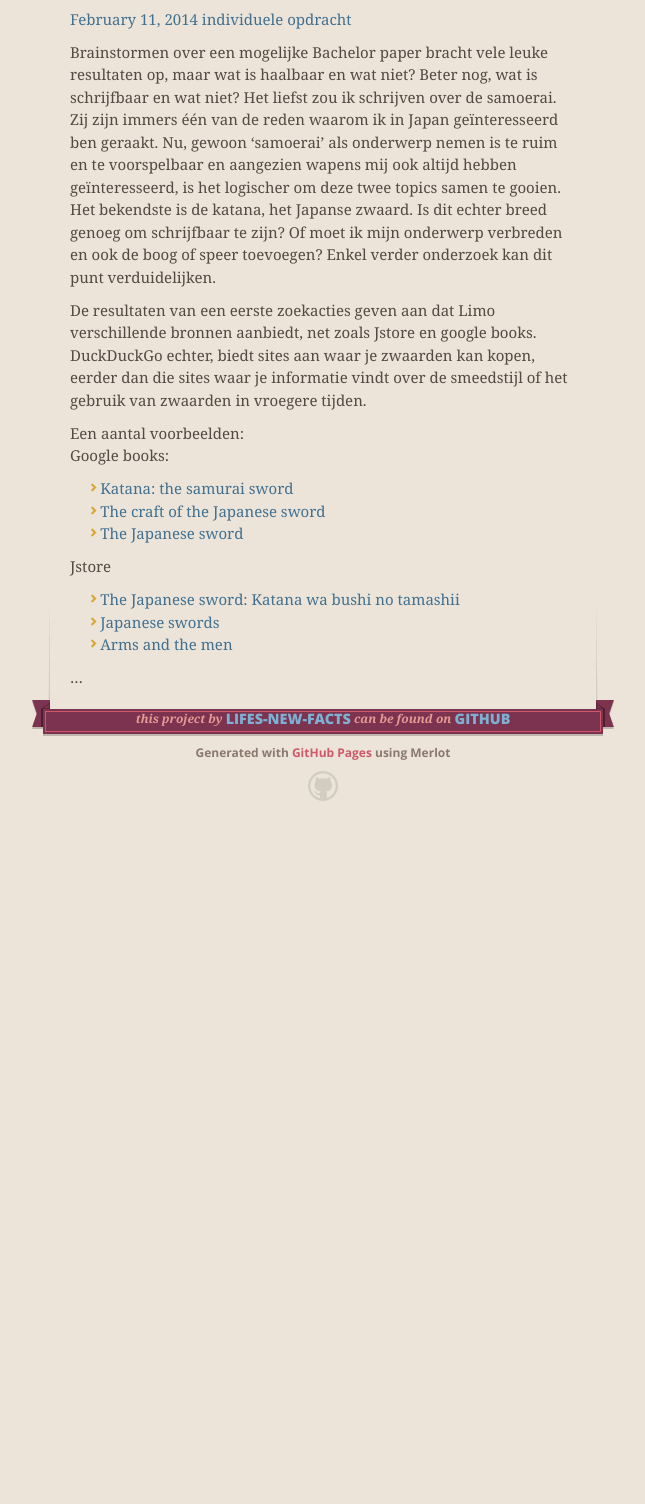
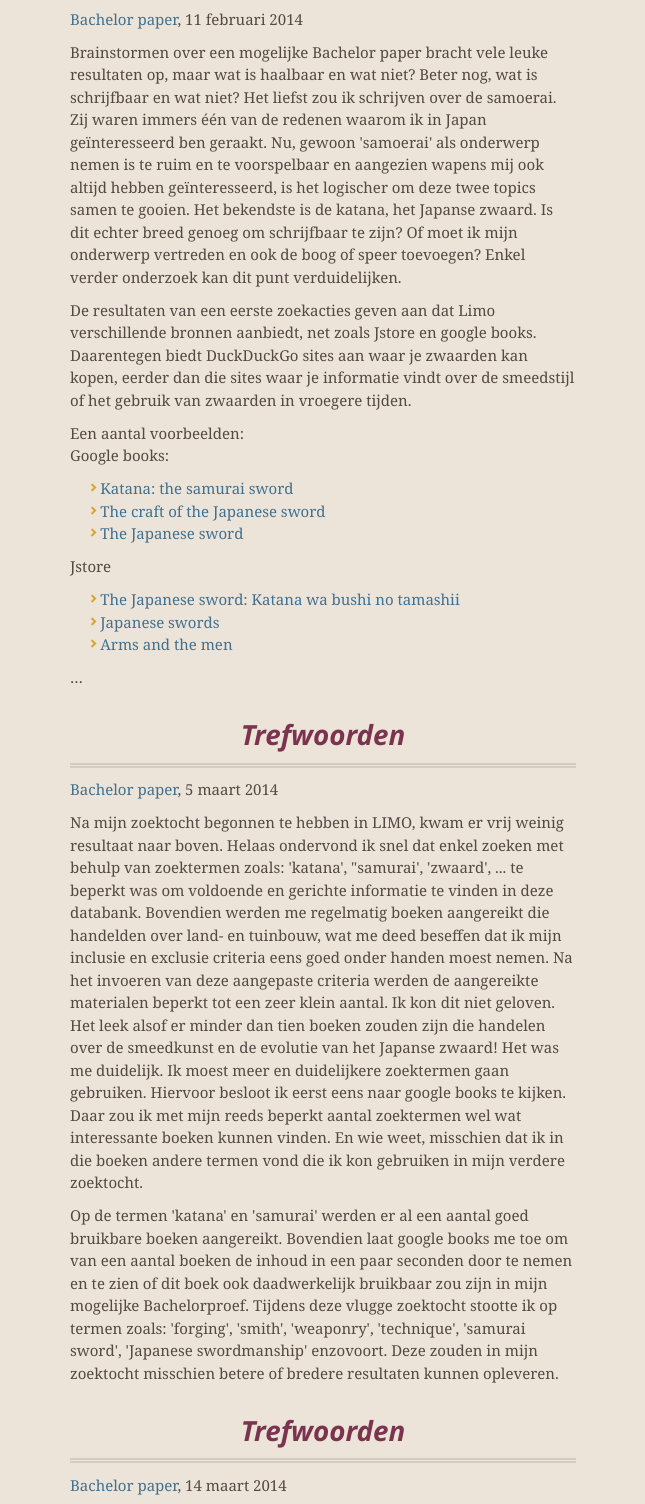
Before and after one commit to lifes-new-facts/Bachelorpaperofniet, a plain HTML site: page index.html in a window 1280 px wide. Shown: the part 390-1894 px from the top of the page, without its empty margins (317-962 px from the left). Before the commit the page ends 1231 px from the top, so only its background shows below. Drawn offline with nearby package versions, Linux system fonts and the light colour scheme.

```diff
--- a/index.html
+++ b/index.html
@@ -51,30 +51,50 @@
 <h1>
 <a name="bachelor-paper-of-niet" class="anchor" href="#bachelor-paper-of-niet"><span class="octicon octicon-link"></span></a>Bachelor Paper of niet?</h1>
 
-<p><a href="http://jana88.github.io/11februari2014/" title="Permalink to Bachelor Paper of niet?" rel="bookmark">February 11, 2014</a>
-<a href="http://Jana88.github.io/individueleopdracht" title="Permalink to Bachelor Paper of niet?" rel="bookmark">individuele opdracht</a></p>
+<p><a href="http://lifes-new-facts.github.io/Bachelorpaperofniet/" title="Bachelor paper" rel="bookmark">Bachelor paper</a>, 11 februari 2014</p>
 
-<p></p><div>
-          <p>Brainstormen over een mogelijke Bachelor paper bracht vele leuke resultaten op, maar wat is haalbaar en wat niet? Beter nog, wat is schrijfbaar en wat niet? Het liefst zou ik schrijven over de samoerai. Zij zijn immers één van de reden waarom ik in Japan geïnteresseerd ben geraakt. Nu, gewoon ‘samoerai’ als onderwerp nemen is te ruim en te voorspelbaar en aangezien wapens mij ook altijd hebben geïnteresseerd, is het logischer om deze twee topics samen te gooien. Het bekendste is de katana, het Japanse zwaard. Is dit echter breed genoeg om schrijfbaar te zijn? Of moet ik mijn onderwerp verbreden en ook de boog of speer toevoegen? Enkel verder onderzoek kan dit punt verduidelijken.</p>
-
-<p>De resultaten van een eerste zoekacties geven aan dat  Limo verschillende bronnen aanbiedt, net zoals Jstore en google books.  DuckDuckGo  echter, biedt sites aan waar je zwaarden kan kopen, eerder dan die sites waar je informatie vindt over de smeedstijl of het gebruik van zwaarden in vroegere tijden.</p>
-
+<div>
+          <p>Brainstormen over een mogelijke Bachelor paper bracht vele leuke resultaten op, maar wat is haalbaar en wat niet? Beter nog, wat is schrijfbaar en wat niet? Het liefst zou ik schrijven over de samoerai. Zij waren immers één van de redenen waarom ik in Japan geïnteresseerd ben geraakt. Nu, gewoon 'samoerai' als onderwerp nemen is te ruim en te voorspelbaar en aangezien wapens mij ook altijd hebben geïnteresseerd, is het logischer om deze twee topics samen te gooien. Het bekendste is de katana, het Japanse zwaard. Is dit echter breed genoeg om schrijfbaar te zijn? Of moet ik mijn onderwerp vertreden en ook de boog of speer toevoegen? Enkel verder onderzoek kan dit punt verduidelijken.</p>
+<p>De resultaten van een eerste zoekacties geven aan dat Limo verschillende bronnen aanbiedt, net zoals Jstore en google books. Daarentegen biedt DuckDuckGo sites aan waar je zwaarden kan kopen, eerder dan die sites waar je informatie vindt over de smeedstijl of het gebruik van zwaarden in vroegere tijden.</p>
 <p>Een aantal voorbeelden:<br>
 Google books:</p>
-
 <ul>
 <li><a title="Katana: the samurai sword" href="http://books.google.be/books?id=rAFTe6JUEkQC&amp;printsec=frontcover&amp;dq=Samurai&amp;hl=nl&amp;sa=X&amp;ei=dvkEU-bjKpHb7Abgk4DQCA&amp;ved=0CFsQ6AEwBA#v=onepage&amp;q=Samurai&amp;f=false" target="_blank">Katana: the samurai sword</a></li>
 <li><a title="The craft of the Japanese sword" href="http://books.google.be/books?id=CGZPvLkmP3IC&amp;printsec=frontcover&amp;dq=japanese+sword&amp;hl=nl&amp;sa=X&amp;ei=LPoEU6SYCeKv7AbT7YDoCw&amp;ved=0CEEQ6AEwAA#v=onepage&amp;q=japanese%20sword&amp;f=false" target="_blank">The craft of the Japanese sword</a></li>
 <li><a title="The Japanese sword" href="http://books.google.be/books?id=vFS2iT8QjqEC&amp;pg=PA12&amp;dq=katana&amp;hl=nl&amp;source=gbs_toc_r&amp;cad=3#v=onepage&amp;q=sword&amp;f=false" target="_blank">The Japanese sword</a></li>
 </ul>
 <p>Jstore</p>
-
 <ul>
 <li><a href="http://www.jstor.org/stable/10.2307/4423299?Search=yes&amp;resultItemClick=true&amp;searchText=katana&amp;searchUri=%2Faction%2FdoBasicSearch%3FQuery%3Dkatana%26amp%3BSearch%3DSearch%26amp%3Bgw%3Djtx%26amp%3Bprq%3D%2528%2528samoerai%2529%2BAND%2B%2528katana%2529%2529%26amp%3Bhp%3D25%26amp%3Bacc%3Don%26amp%3Baori%3Da%26amp%3Bwc%3Don%26amp%3Bfc%3Doff" target="_blank">The Japanese sword: Katana wa bushi no tamashii</a></li>
 <li><a href="http://www.jstor.org/stable/10.2307/25628377?Search=yes&amp;resultItemClick=true&amp;searchText=katana&amp;searchUri=%2Faction%2FdoBasicSearch%3FQuery%3Dkatana%26amp%3BSearch%3DSearch%26amp%3Bgw%3Djtx%26amp%3Bprq%3D%2528%2528samoerai%2529%2BAND%2B%2528katana%2529%2529%26amp%3Bhp%3D25%26amp%3Bacc%3Don%26amp%3Baori%3Da%26amp%3Bwc%3Don%26amp%3Bfc%3Doff" target="_blank">Japanese swords</a></li>
 <li><a href="http://www.jstor.org/stable/10.2307/3793598?Search=yes&amp;resultItemClick=true&amp;searchText=katana&amp;searchText=AND&amp;searchText=japan&amp;searchUri=%2Faction%2FdoBasicResults%3FQuery%3Dkatana%2BAND%2Bjapan%26amp%3Bprq%3Dkatana%26amp%3Bhp%3D25%26amp%3Bacc%3Don%26amp%3Bwc%3Don%26amp%3Bfc%3Doff%26amp%3Bso%3Drel%26amp%3Bracc%3Doff%26amp%3Bsi%3D26" target="_blank">Arms and the men</a></li>
 </ul>
 <p>…</p>
+</div>
+
+<h1>
+<a name="trefwoorden" class="anchor" href="#trefwoorden"><span class="octicon octicon-link"></span></a>Trefwoorden</h1>
+
+<p><a href="http://lifes-new-facts.github.io/Bachelorpaperofniet/" title="Bachelor paper" rel="bookmark">Bachelor paper</a>, 5 maart 2014</p>
+
+<div>
+<p>Na mijn zoektocht begonnen te hebben in LIMO, kwam er vrij weinig resultaat naar boven. Helaas ondervond ik snel dat enkel zoeken met behulp van zoektermen zoals: 'katana', "samurai', 'zwaard', ... te beperkt was om voldoende en gerichte informatie te vinden in deze databank. Bovendien werden me regelmatig boeken aangereikt die handelden over land- en tuinbouw, wat me deed beseffen dat ik mijn inclusie en exclusie criteria eens goed onder handen moest nemen. Na het invoeren van deze aangepaste criteria werden de aangereikte materialen beperkt tot een zeer klein aantal. Ik kon dit niet geloven. Het leek alsof er minder dan tien boeken zouden zijn die handelen over de smeedkunst en de evolutie van het Japanse zwaard! Het was me duidelijk. Ik moest meer en duidelijkere zoektermen gaan gebruiken. Hiervoor besloot ik eerst eens naar google books te kijken. Daar zou ik met mijn reeds beperkt aantal zoektermen wel wat interessante boeken kunnen vinden. En wie weet, misschien dat ik in die boeken andere termen vond die ik kon gebruiken in mijn verdere zoektocht.</p>
+
+<p>Op de termen 'katana' en 'samurai' werden er al een aantal goed bruikbare boeken aangereikt. Bovendien laat google books me toe om van een aantal boeken de inhoud in een paar seconden door te   nemen en te zien of dit boek ook daadwerkelijk bruikbaar zou zijn in mijn mogelijke Bachelorproef. Tijdens deze vlugge zoektocht stootte ik op termen zoals: 'forging', 'smith', 'weaponry', 'technique', 'samurai sword', 'Japanese swordmanship' enzovoort. Deze zouden in mijn zoektocht misschien betere of bredere resultaten kunnen opleveren. </p>
+</div>
+
+<h1>
+<a name="trefwoorden-1" class="anchor" href="#trefwoorden-1"><span class="octicon octicon-link"></span></a>Trefwoorden</h1>
+
+<p><a href="http://lifes-new-facts.github.io/Bachelorpaperofniet/" title="Bachelor paper" rel="bookmark">Bachelor paper</a>, 14 maart 2014</p>
+
+<div>
+
+<p>Helaas ontdekte ik tijdens mijn voorbereidend opzoekingswerk dat er reeds een werk bestond rond het Japanse zwaard. Graag had ik de smeedstijl willen uitwerken maar na een korte trip naar de Oost-Aziatische bibliotheek, om te kijken of er hiaten waren in dit reeds bestaande werk waar ik me dan eventueel wel op kon focussen, kwam ik al snel tot de conclusie dat deze licentiaatsthesis zeer compleet was. De smeedstijl, zwaardvariaties, versieringen, enzovoort waren besproken in dit werk. Dit bracht mij tot het besluit dat ik een nieuw thema moest kiezen om rond te werken. Ik zou me eventueel op andere wapens kunnen focussen zoals de speer, de boog of zelfs de sai. Tijdens mijn speurtocht naar een interessant thema had ik echter al gemerkt dat er over de sai weinig informatie te vinden was, en de speer en boog vond ik persoonlijk minder interessant om uit te werken. </p>
+
+<p>Toch had ik graag bij mijn origineel 'samoerai' onderwerp willen blijven. Na een korte speurtocht ontdekte ik een mogelijke nieuwe optie: het harnas. Mogelijke invalshoeken kunnen dan zijn: Hoe werden deze harnassen vervaardigt? Welk materiaal werd hiervoor gebruikt? Hoe is dit proces geëvolueerd? Is er een symboliek achter de verschillende harnassen en hun gebruik?</p>
+
+<p>Bewapend met deze invalshoeken kon ik gerichter zoeken naar informatie. Al snel kwamen een aantal Japanse termen naar boven, zoals 武士 (ぶし), 武士の装い (ぶしのよそおい), 武具 (ぶぐ), 兜/冑(かぶと)enzovoort. Ook het aantal resultaten viel goed mee waardoor ik van mening was dat dit nieuwe onderwerp schrijfbaar zou zijn maar enkel verder onderzoek kan dit uitwijzen. Al snel kom ik tot een volgende vraag, is het zinvol om dit onderwerp zo breed te houden, of kan ik me verder focussen op bepaalde delen? De helm bijvoorbeeld, ook wel kabuto genoemd, lijkt ook een onderwerp te zijn dat veel diepgang kan hebben. Misschien moet ik aan dit thema gewoon enkele hoofdstukken wijden, eerder dan hierover een op zich staand onderzoekswerk te schrijven. </p>
 </div>
       </section>
 
```
Also changed, not shown: params.json (+1 -1 lines).
